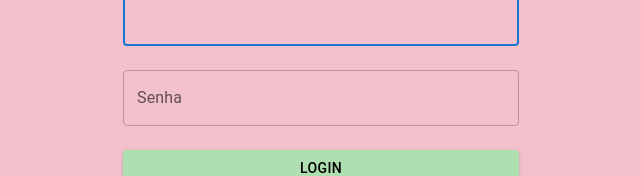
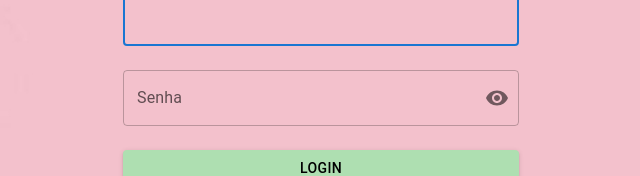
Before and after one commit to vinimedeirosdev/faltaket, a React (Vite) app: page / in a window 1280 px wide. Shown: the part 138-314 px from the top of the page, without its empty margins (319-959 px from the left). Built offline with nearby package versions, Linux system fonts and the light colour scheme.

Commit message:
feat: show password

```diff
--- a/src/pages/Login.tsx
+++ b/src/pages/Login.tsx
@@ -1,6 +1,15 @@
 import { useState } from "react";
 import { useNavigate } from "react-router-dom";
-import { Box, TextField, Button, Container, Typography } from "@mui/material";
+import {
+  Box,
+  TextField,
+  Button,
+  Container,
+  Typography,
+  InputAdornment,
+  IconButton,
+} from "@mui/material";
+import { Visibility, VisibilityOff } from "@mui/icons-material";
 
 import backgroundLogin from "../assets/peakpx.jpg";
 //@ts-ignore
@@ -14,8 +23,13 @@
 
   const [user, setUser] = useState("");
   const [password, setPassword] = useState("");
+  const [showPassword, setShowPassword] = useState(false);
 
   const actions = {
+    handleClickShowPassword() {
+      setShowPassword(!showPassword);
+    },
+
     async onClickLogin() {
       if (!user || user.trim() == "" || !password || password.trim() == "") {
         toast.warning("Todos os campos devem ser preenchidos.");
@@ -83,13 +97,26 @@
               margin="normal"
               fullWidth
               label="Senha"
-              type="password"
+              type={showPassword ? "text" : "password"}
               value={password}
               onChange={(e) => setPassword(e.target.value)}
               onKeyPress={(e) => {
                 if (e.key === "Enter") {
                   actions.onClickLogin();
                 }
+              }}
+              InputProps={{
+                endAdornment: (
+                  <InputAdornment position="end">
+                    <IconButton
+                      aria-label="toggle password visibility"
+                      onClick={actions.handleClickShowPassword}
+                      edge="end"
+                    >
+                      {showPassword ? <VisibilityOff /> : <Visibility />}
+                    </IconButton>
+                  </InputAdornment>
+                ),
               }}
             />
             <Button
--- a/src/pages/Register.tsx
+++ b/src/pages/Register.tsx
@@ -1,5 +1,13 @@
 import { useState } from "react";
-import { Box, TextField, Button, Container, Typography } from "@mui/material";
+import {
+  Box,
+  TextField,
+  Button,
+  Container,
+  Typography,
+  InputAdornment,
+  IconButton,
+} from "@mui/material";
 import { useNavigate } from "react-router-dom";
 import backgroundLogin from "../assets/peakpx.jpg";
 //@ts-ignore
@@ -7,14 +15,20 @@
 import faltaketService from "../services/faltaket.service";
 import { ToastContainer, toast } from "react-toastify";
 import globalState from "../store/globalState";
+import { Visibility, VisibilityOff } from "@mui/icons-material";
 
 function Register() {
   const [name, setName] = useState("");
   const [user, setUser] = useState("");
   const [password, setPassword] = useState("");
+  const [showPassword, setShowPassword] = useState(false);
   const navigate = useNavigate();
 
   const actions = {
+    handleClickShowPassword() {
+      setShowPassword(!showPassword);
+    },
+
     async onClickRegister() {
       if (
         !name ||
@@ -114,13 +128,26 @@
               margin="normal"
               fullWidth
               label="Senha"
-              type="password"
+              type={showPassword ? "text" : "password"}
               value={password}
               onChange={(e) => setPassword(e.target.value)}
               onKeyPress={(e) => {
                 if (e.key === "Enter") {
                   actions.onClickRegister();
                 }
+              }}
+              InputProps={{
+                endAdornment: (
+                  <InputAdornment position="end">
+                    <IconButton
+                      aria-label="toggle password visibility"
+                      onClick={actions.handleClickShowPassword}
+                      edge="end"
+                    >
+                      {showPassword ? <VisibilityOff /> : <Visibility />}
+                    </IconButton>
+                  </InputAdornment>
+                ),
               }}
             />
             <Button
```
Also changed, not shown: 1 other file (tests, documents, lock files or other folders).
